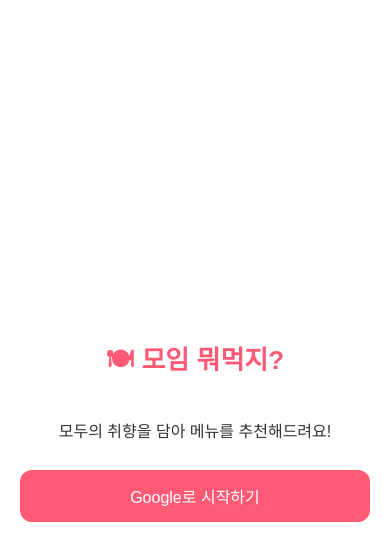
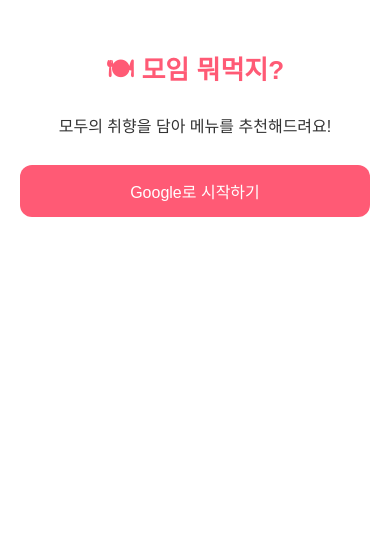
Before and after one commit to GraceKeum/menu-recommend-web, a plain HTML site: page index.html in a window 390 px wide. Drawn offline with Linux system fonts and the light colour scheme.

Commit message:
mobile ui fix

```diff
--- a/index.html
+++ b/index.html
@@ -2,6 +2,7 @@
 <html lang="ko">
 <head>
   <meta charset="UTF-8">
+  <meta name="viewport" content="width=device-width, initial-scale=1.0">
   <title>모임 뭐먹지?</title>
   <link rel="stylesheet" href="style.css">
 </head>
--- a/style.css
+++ b/style.css
@@ -24,12 +24,9 @@ body {
   padding: 28px 20px;
 }
 
-/* 로그인 화면 중앙 정렬용 */
 .login-container {
-  display: flex;
-  flex-direction: column;
-  justify-content: center;
   text-align: center;
+  padding-top: 120px;
 }
 
 h1, h2 {
```
